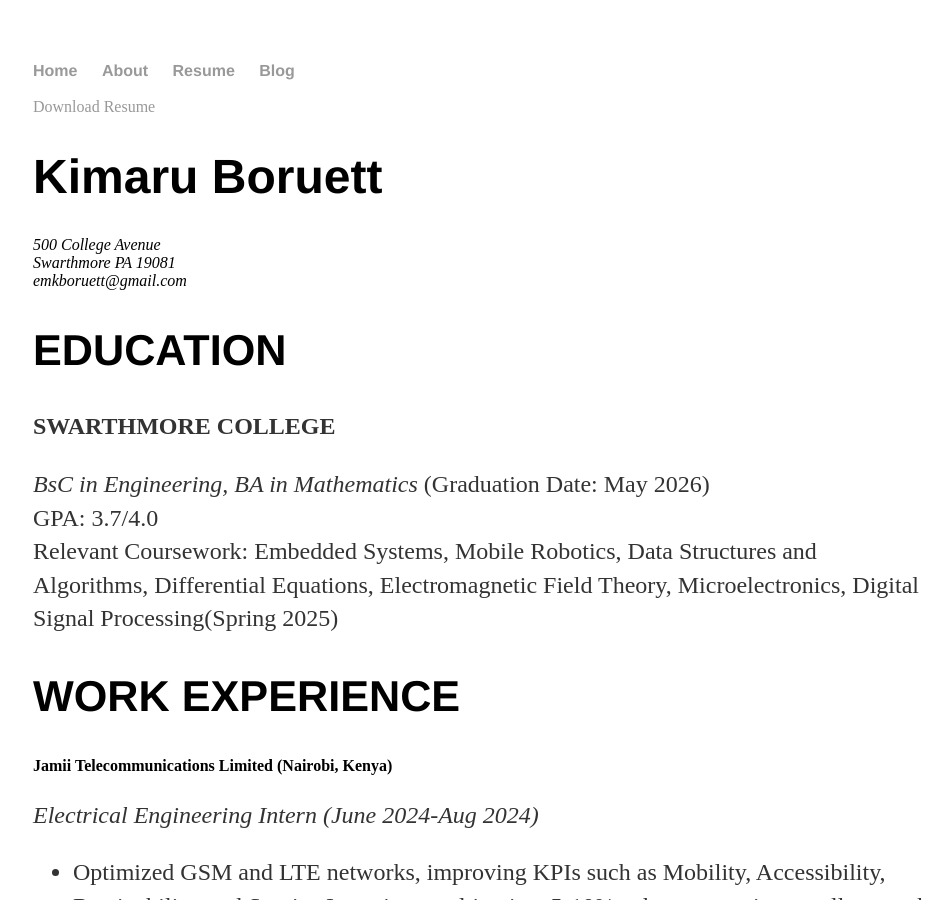
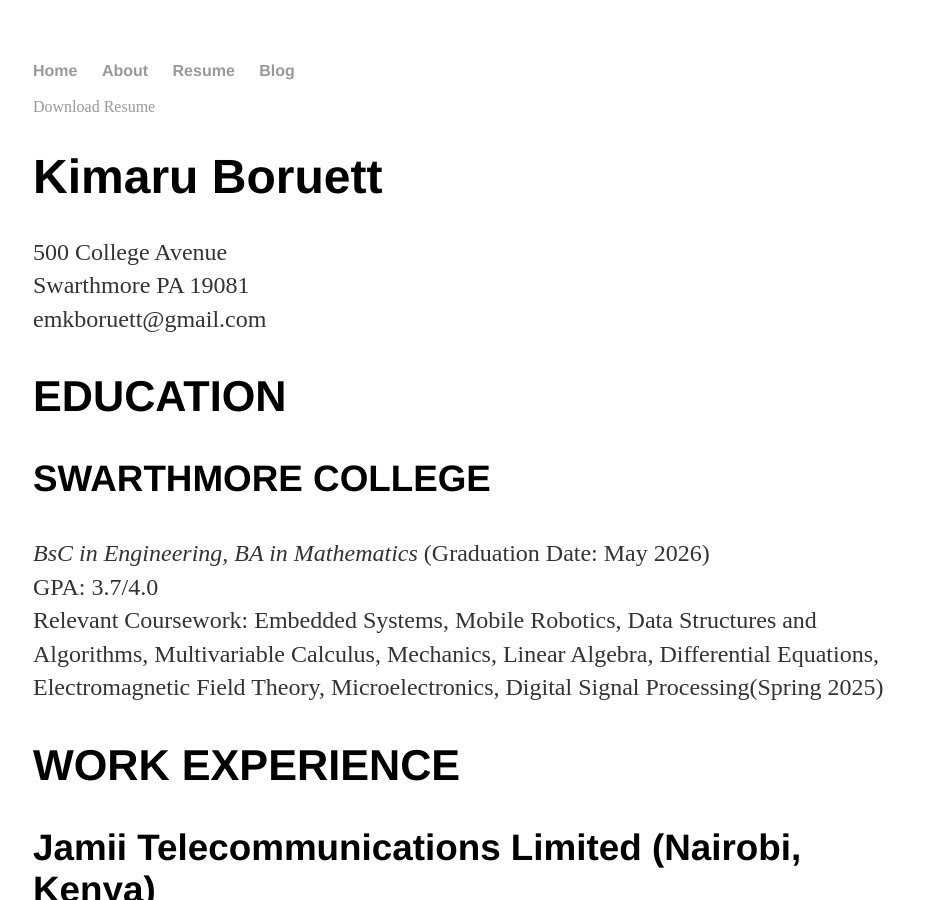
Before and after one commit to kmarulab/kmarulab.github.io, a Jekyll site: the page built from resume/index.html, in a window 1280 px wide and 900 px high. Shown: the whole window, without its empty margins (159-1107 px from the left). Built offline with Jekyll 4.4.1, drawn with Linux system fonts in a browser that asks for light colours.

Commit message:
Resume editing

```diff
--- a/resume/index.html
+++ b/resume/index.html
@@ -6,24 +6,23 @@
 	<div class="resume">
 		<a href="/assets/resume/kimaru.pdf" class="download" title="Download Resume as PDF">Download Resume</a>
 			<h1>Kimaru Boruett</h1>
-			<address>
-			500 College Avenue<br>
+			<p>500 College Avenue<br>
 			Swarthmore PA 19081<br>
-			<span class="obfuscate">emkboruett@gmail.com</span>
-			</address>
+			emkboruett@gmail.com
+			</p>
 
-			<h2><strong>EDUCATION</strong></h2>
-			<p><b>SWARTHMORE COLLEGE</b></p>
+			<h2>EDUCATION</h2>
+			<h3>SWARTHMORE COLLEGE</h3>
 
 			<p><em>BsC in Engineering, BA in Mathematics</em> (Graduation Date: May 2026)<br>
 			  GPA: 3.7/4.0<br>
 			Relevant Coursework: Embedded Systems, Mobile Robotics, Data
-			Structures and Algorithms, Differential Equations, Electromagnetic Field
+			Structures and Algorithms, Multivariable Calculus, Mechanics, Linear Algebra, Differential Equations, Electromagnetic Field
 			Theory, Microelectronics, Digital Signal Processing(Spring
 			2025)</p>
 
 			<h2>WORK EXPERIENCE</h2>
-			<strong>Jamii Telecommunications Limited (Nairobi, Kenya)</strong>
+			<h3>Jamii Telecommunications Limited (Nairobi, Kenya)</h3>
 			<p>
 				<em>Electrical Engineering Intern (June 2024-Aug 2024)</em>
 				<ul>
@@ -34,7 +33,7 @@
 			</ul>
 			</p>
 
-			<strong>Kaizen Electronics Limited (Nairobi, Kenya)</strong>
+			<h3>Kaizen Electronics Limited (Nairobi, Kenya)</h3>
 			<p>
 				<em>Embedded Systems Intern (May 2023-Aug 2023)</em>
 				<ul>
@@ -50,7 +49,7 @@
 			</p>
 
 			<h2>Projects</h2>
-			<strong>Cuda Accelerated Ray Tracer</strong>
+			<h3>Cuda Accelerated Ray Tracer</h3>
 			<p>
 				<ul>
 					<li>Developed an efficient ray tracing engine using NVIDIA CUDA, accelerating the rendering process by parallelizing
@@ -64,7 +63,7 @@
 				</ul>
 			</p>
 
-			<strong>Wave Propagation Modeling</strong>
+			<h3>Wave Propagation Modeling</h3>
 			<p>
 				<ul>
 					<li>Developed a MATLAB program to model the propagation of electromagnetic waves in various media, focusing on
@@ -78,7 +77,7 @@
 				</ul>
 			</p>
 
-			<strong>Buck Converter PCB Design</strong>
+			<h3>Buck Converter PCB Design</h3>
 			<p>
 				<ul>
 					<li>Designed and laid out a PCB for a buck converter using KiCAD, ensuring efficient voltage regulation for power
```
